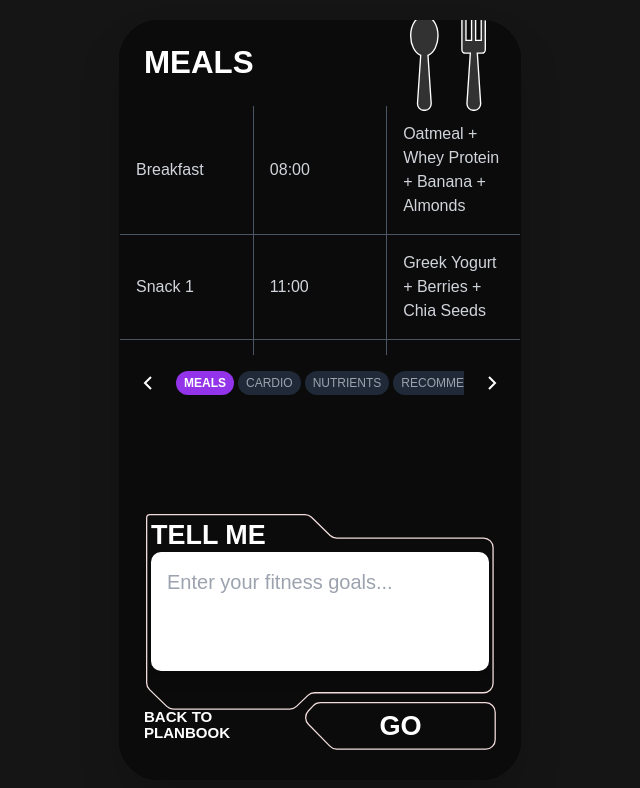
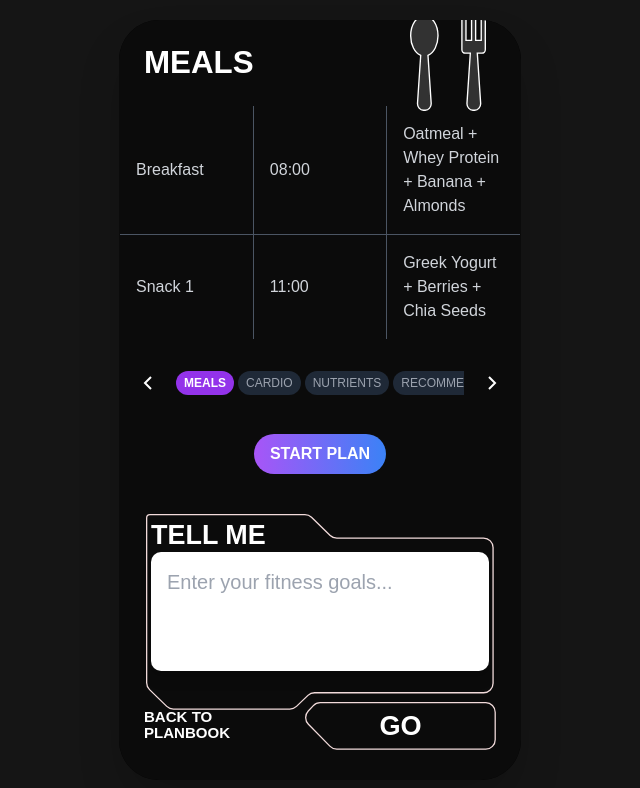
Before and after one commit to amirnajjar92/Synapse, a Next.js app: page /plan-detail/1 in a window 1280 px wide. Shown: the top 788 px of the page, without its empty margins (320-960 px from the left). Built offline with nearby package versions, Linux system fonts and the light colour scheme; a web font is replaced by a local one.

Commit message:
Add plan status mock UI and tab spacing

```diff
--- a/src/app/plan-detail/[id]/page.tsx
+++ b/src/app/plan-detail/[id]/page.tsx
@@ -39,6 +39,7 @@ export default function PlanDetailPage() {
   const { planTypes, currentTableIndex, promptText, isGenerating } = useAppSelector((state) => state.plan);
   const [hasLoaded, setHasLoaded] = useState(false);
   const [error, setError] = useState<string | null>(null);
+  const [mockPlanStatus, setMockPlanStatus] = useState<'NOT_STARTED' | 'IN_PROGRESS' | 'PAUSED' | 'COMPLETED'>('NOT_STARTED');
 
   // Fetch plan from API using id OR use existing Redux plan if available
   useEffect(() => {
@@ -209,11 +210,27 @@ export default function PlanDetailPage() {
             />
           </div>
 
-          {/* Row 3: Empty Row - 400 X 100 */}
+          {/* Row 3: Status Controls - 400 X 100 */}
           <div
-            className="w-full border border-[#3B3B3B00]"
+            className="w-full border border-[#3B3B3B00] flex items-center justify-center"
             style={{ height: `${(emptyRowHeight / baseHeight) * 100}%` }}
-          />
+          >
+            <button
+              onClick={() => {
+                // Mock handler to cycle through statuses for preview
+                if (mockPlanStatus === 'NOT_STARTED') setMockPlanStatus('IN_PROGRESS');
+                else if (mockPlanStatus === 'IN_PROGRESS') setMockPlanStatus('PAUSED');
+                else if (mockPlanStatus === 'PAUSED') setMockPlanStatus('IN_PROGRESS');
+                else setMockPlanStatus('NOT_STARTED');
+              }}
+              className="px-4 py-2 rounded-full font-semibold text-white transition-all hover:scale-105 bg-gradient-to-r from-purple-500 to-blue-500"
+            >
+              {mockPlanStatus === 'NOT_STARTED' ? 'START PLAN' :
+               mockPlanStatus === 'IN_PROGRESS' ? 'PAUSE PLAN' :
+               mockPlanStatus === 'PAUSED' ? 'RESUME PLAN' :
+               'RESTART PLAN'}
+            </button>
+          </div>
 
           {/* Row 4: Prompt Section */}
           <div
--- a/src/components/PlanTable.tsx
+++ b/src/components/PlanTable.tsx
@@ -104,7 +104,7 @@ const PlanTable: React.FC<PlanTableProps> = ({
 
       {/* Navigation area with prev/next and tabs */}
       {(onPrev || onNext || tableTitles) && (
-        <div className="flex items-center justify-between p-2 gap-2">
+        <div className="flex items-center justify-between p-2 gap-2 mt-4">
           {/* Previous button */}
           {onPrev && (
             <button
```
